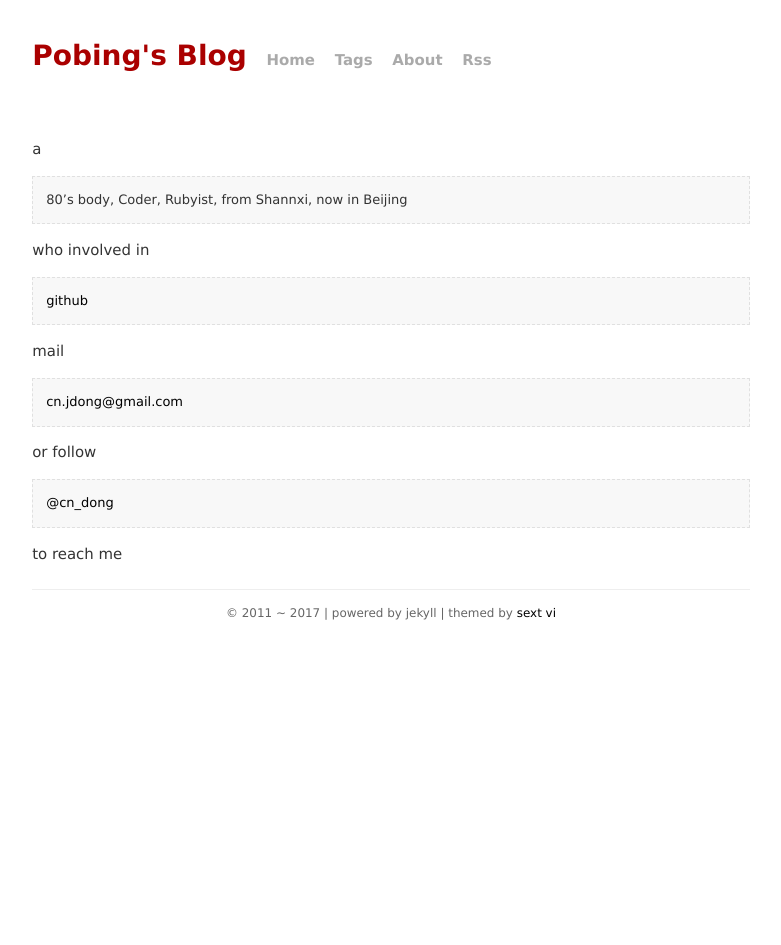
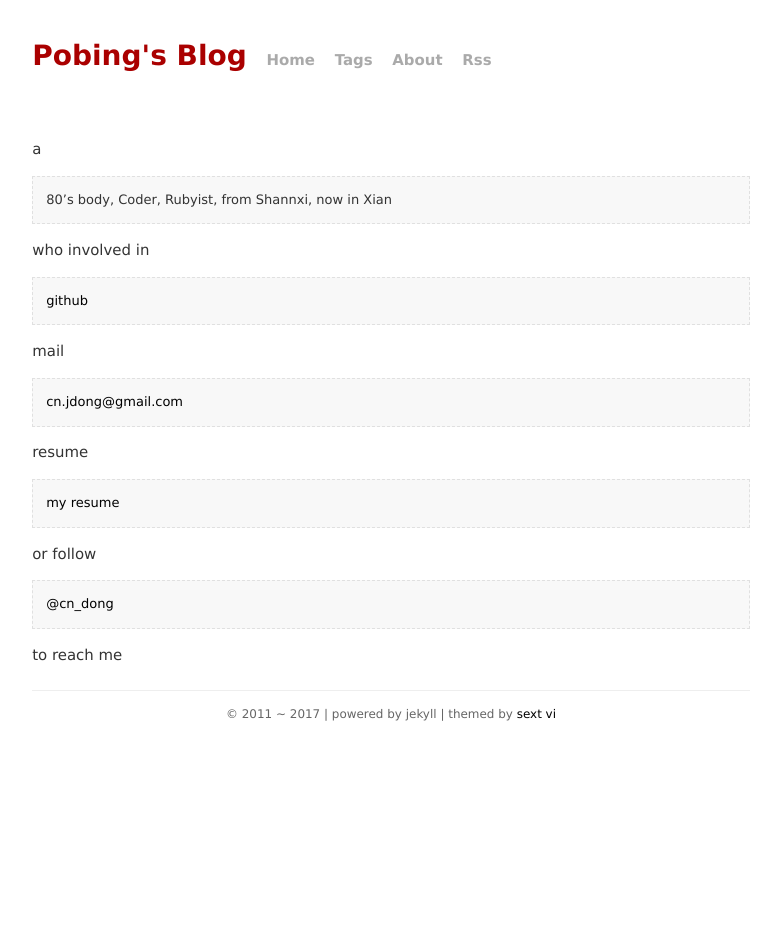
Before and after one commit to pobing/pobing.github.io, a Jekyll site: the page built from about.markdown, in a window 1280 px wide. Shown: the whole page, without its empty margins (249-1030 px from the left). Built offline with Jekyll 4.4.1, drawn with Linux system fonts in a browser that asks for light colours; comment, search, counter and statistics services are not loaded.

Commit message:
update readme and about content

```diff
--- a/about.markdown
+++ b/about.markdown
@@ -5,7 +5,7 @@ layout: default
 
 a
 
-> 80's body, Coder, Rubyist, from Shannxi, now in Beijing
+> 80's body, Coder, Rubyist, from Shannxi, now in Xian
 
 who involved in
 
@@ -15,6 +15,10 @@ mail
 
 > <mailto:cn.jdong@gmail.com>
 
+resume
+
+> [my resume](https://github.com/pobing/pobing-resume/blob/master/cn_resume.md)
+
 or follow
 
 > [@cn_dong](https://twitter.com/cn_dong)
```
Also changed, not shown: README.md.
